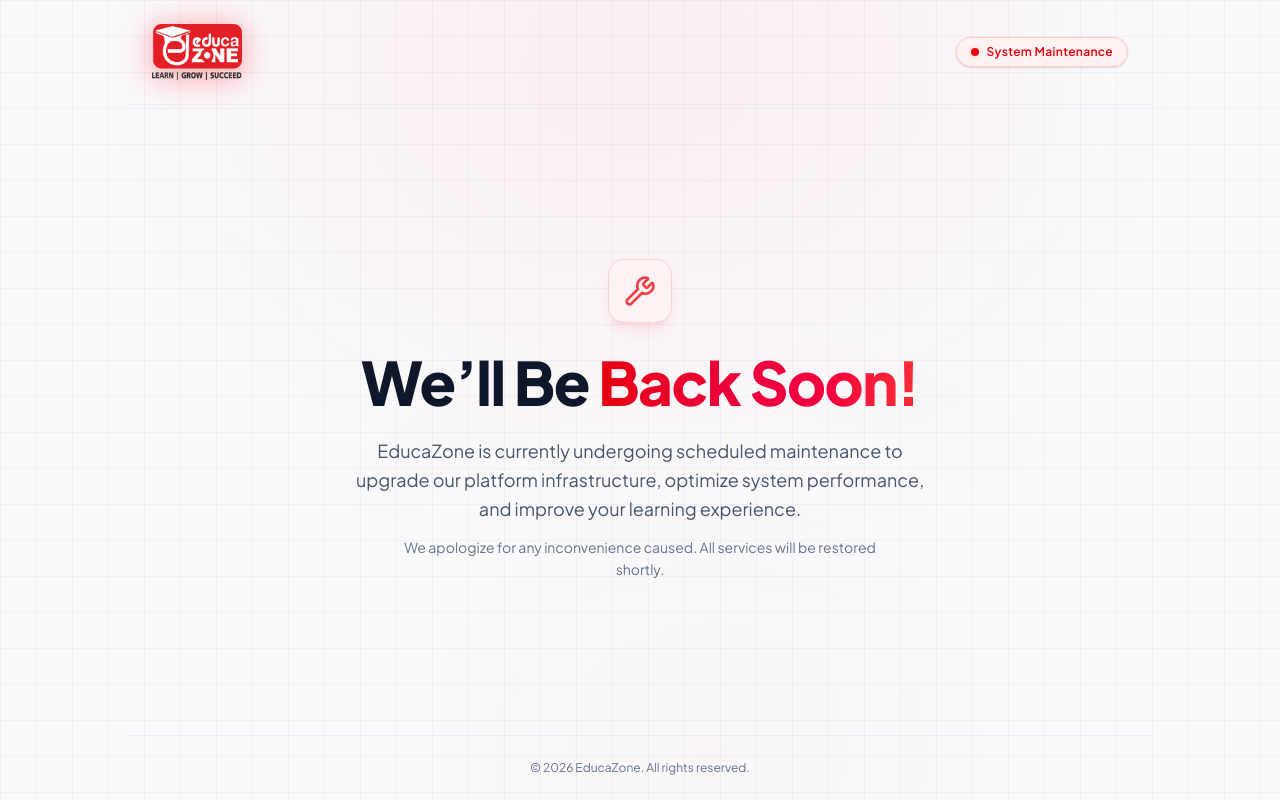
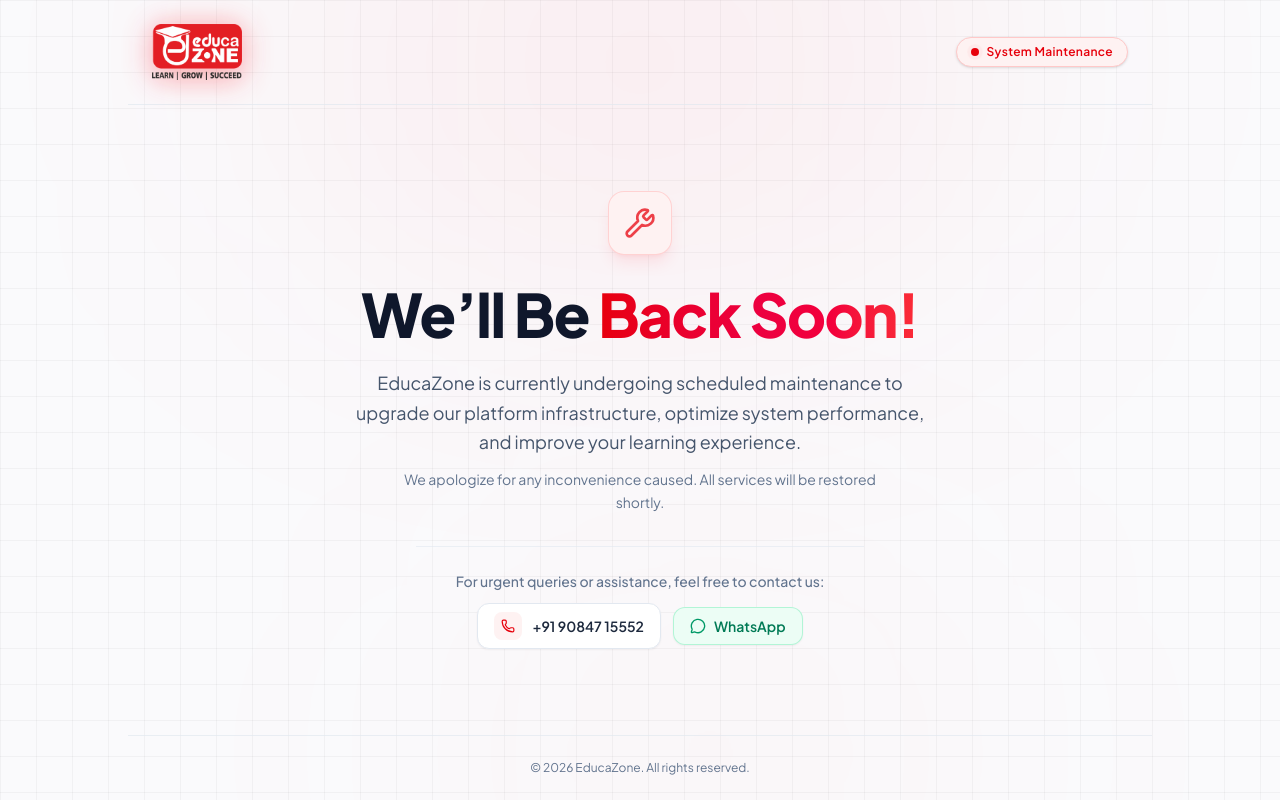
Before and after one commit to ritikvarun/educazone, a React (Vite) app: page / in a window 1280 px wide. Built offline with nearby package versions, Linux system fonts and the light colour scheme.

Commit message:
Add contact number and WhatsApp support below maintenance notice

```diff
--- a/src/App.jsx
+++ b/src/App.jsx
@@ -1,4 +1,4 @@
-import { Wrench } from 'lucide-react'
+import { Wrench, Phone, MessageCircle } from 'lucide-react'
 import logoBadge from './assets/educazone-badge.png'
 
 export default function App() {
@@ -58,6 +58,33 @@
           We apologize for any inconvenience caused. All services will be restored shortly.
         </p>
 
+        {/* Contact Support */}
+        <div className="mt-8 pt-6 border-t border-slate-200/60 flex flex-col items-center gap-3 w-full max-w-md">
+          <p className="text-xs sm:text-sm text-slate-500 font-medium">
+            For urgent queries or assistance, feel free to contact us:
+          </p>
+          <div className="flex flex-wrap items-center justify-center gap-3">
+            <a
+              href="tel:+919084715552"
+              className="inline-flex items-center gap-2.5 px-4 py-2 rounded-xl bg-white border border-slate-200 hover:border-red-300 text-slate-800 hover:text-red-600 font-semibold text-sm shadow-xs hover:shadow-md transition-all group"
+            >
+              <div className="w-7 h-7 rounded-lg bg-red-50 text-red-600 flex items-center justify-center group-hover:bg-red-600 group-hover:text-white transition-colors">
+                <Phone className="w-3.5 h-3.5" />
+              </div>
+              <span>+91 90847 15552</span>
+            </a>
+            <a
+              href="https://wa.me/919084715552"
+              target="_blank"
+              rel="noopener noreferrer"
+              className="inline-flex items-center gap-2 px-4 py-2 rounded-xl bg-emerald-50 hover:bg-emerald-100 border border-emerald-200/80 text-emerald-700 font-semibold text-sm shadow-xs hover:shadow-md transition-all"
+            >
+              <MessageCircle className="w-4 h-4 text-emerald-600" />
+              <span>WhatsApp</span>
+            </a>
+          </div>
+        </div>
+
       </main>
 
       {/* Footer */}
```
